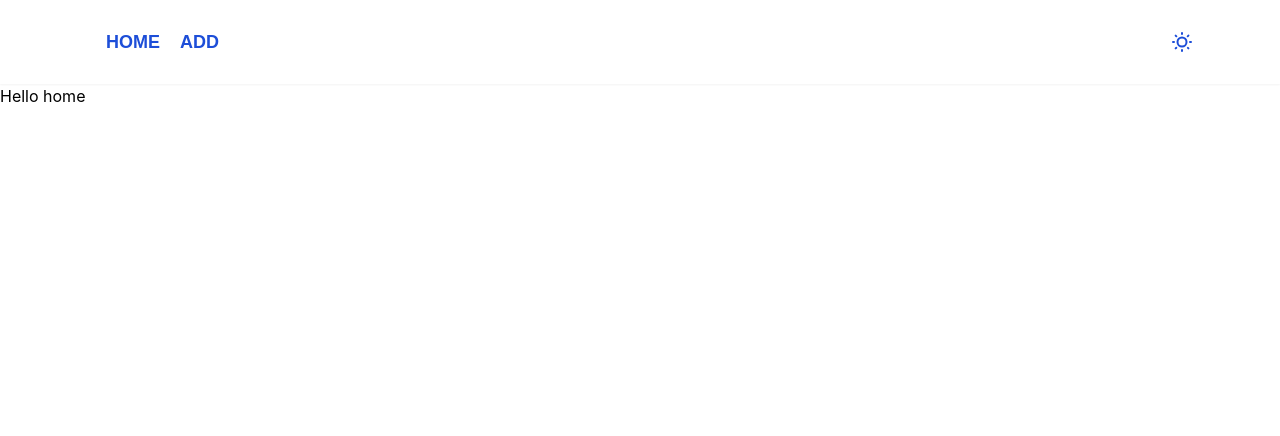
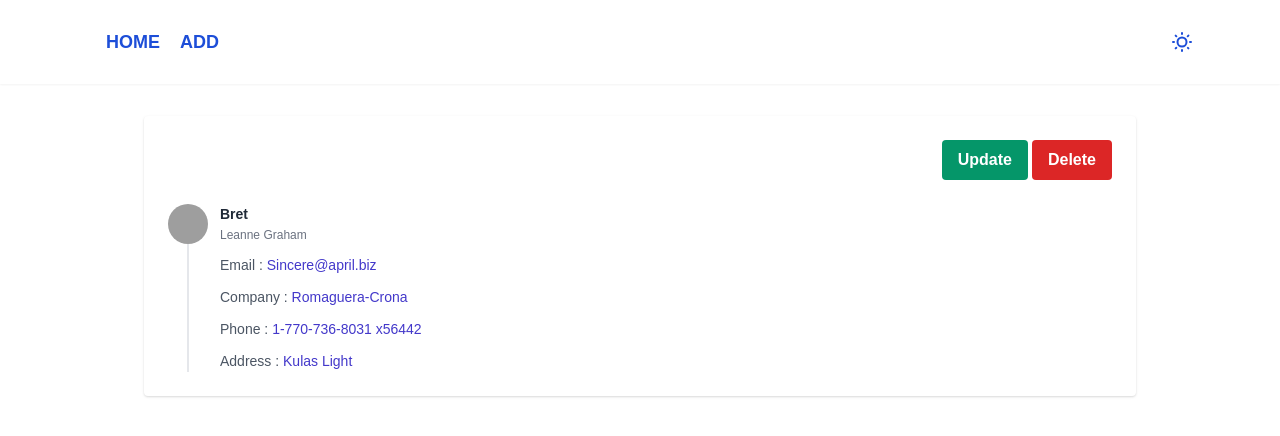
Before and after one commit to notGonim/workmotion_task, a React (Create React App) app: page / in a window 1280 px wide. Shown: the top 436 px of the page. Built offline with nearby package versions, Linux system fonts and the light colour scheme; grey boxes are pictures that could not be loaded.

Commit message:
feat : employee design
- Design the main employee component to have all info needed

```diff
--- a/src/components/employees/employee/employee.component.js
+++ b/src/components/employees/employee/employee.component.js
@@ -0,0 +1,42 @@
+import React from 'react'
+import { Link } from 'react-router-dom'
+import * as ROUTES from '../../../constants/routes'
+
+
+export const Employee = () => {
+    return (
+        <div className="py-8 px-36 w-screen font-Poppins">
+            <div className=" bg-white shadow rounded p-6">
+                <div className="flex justify-end items-center">
+                    <Link to={ROUTES.UPDATE} className="bg-green-600 hover:bg-green-700 mr-1 focus:outline-none focus:ring-2  text-white font-bold py-2 px-4 rounded ">Update</Link>
+                    <button className="bg-red-600 hover:bg-red-700 focus:outline-none focus:ring-2  text-white font-bold py-2 px-4 rounded ">Delete</button>
+                </div>
+                <div className="mt-6 flex">
+                    <div className="w-10 flex flex-col items-center">
+                        <img className="h-10 rounded-full" src="https://cdn.tuk.dev/assets/components/misc/activity-1.png" />
+                        <div className="py-4 border-l-2 h-32">
+
+                        </div>
+                    </div>
+                    <div className="pl-3">
+                        <p className="text-sm font-semibold leading-normal text-gray-800">Bret</p>
+                        <p className="text-xs leading-3 text-gray-500 pt-1">Leanne Graham</p>
+                        <p className="pt-4 text-sm leading-4 text-gray-600">
+                            Email :  <span className="text-indigo-700">Sincere@april.biz</span><br />
+                        </p>
+                        <p className="pt-4 text-sm leading-4 text-gray-600">
+                            Company :  <span className="text-indigo-700">Romaguera-Crona</span><br />
+                        </p>
+                        <p className="pt-4 text-sm leading-4 text-gray-600">
+                            Phone :  <span className="text-indigo-700">1-770-736-8031 x56442</span><br />
+                        </p>
+                        <p className="pt-4 text-sm leading-4 text-gray-600">
+                            Address :  <span className="text-indigo-700">Kulas Light</span><br />
+                        </p>
+
+                    </div>
+                </div>
+            </div>
+        </div>
+    )
+}
--- a/src/pages/home.page.js
+++ b/src/pages/home.page.js
@@ -1,10 +1,10 @@
 import React from 'react'
+import { Employee } from '../components/employees/employee/employee.component'
 import { Header } from '../components/header/header.component'
 
 export default function HOMEPAGE() {
     return (
         <>
-            <h1>Hello home </h1>
-        </>
+            <Employee />        </>
     )
 }
```
Also changed, not shown: src/components/header/header.component.js (+1 -6 lines).
